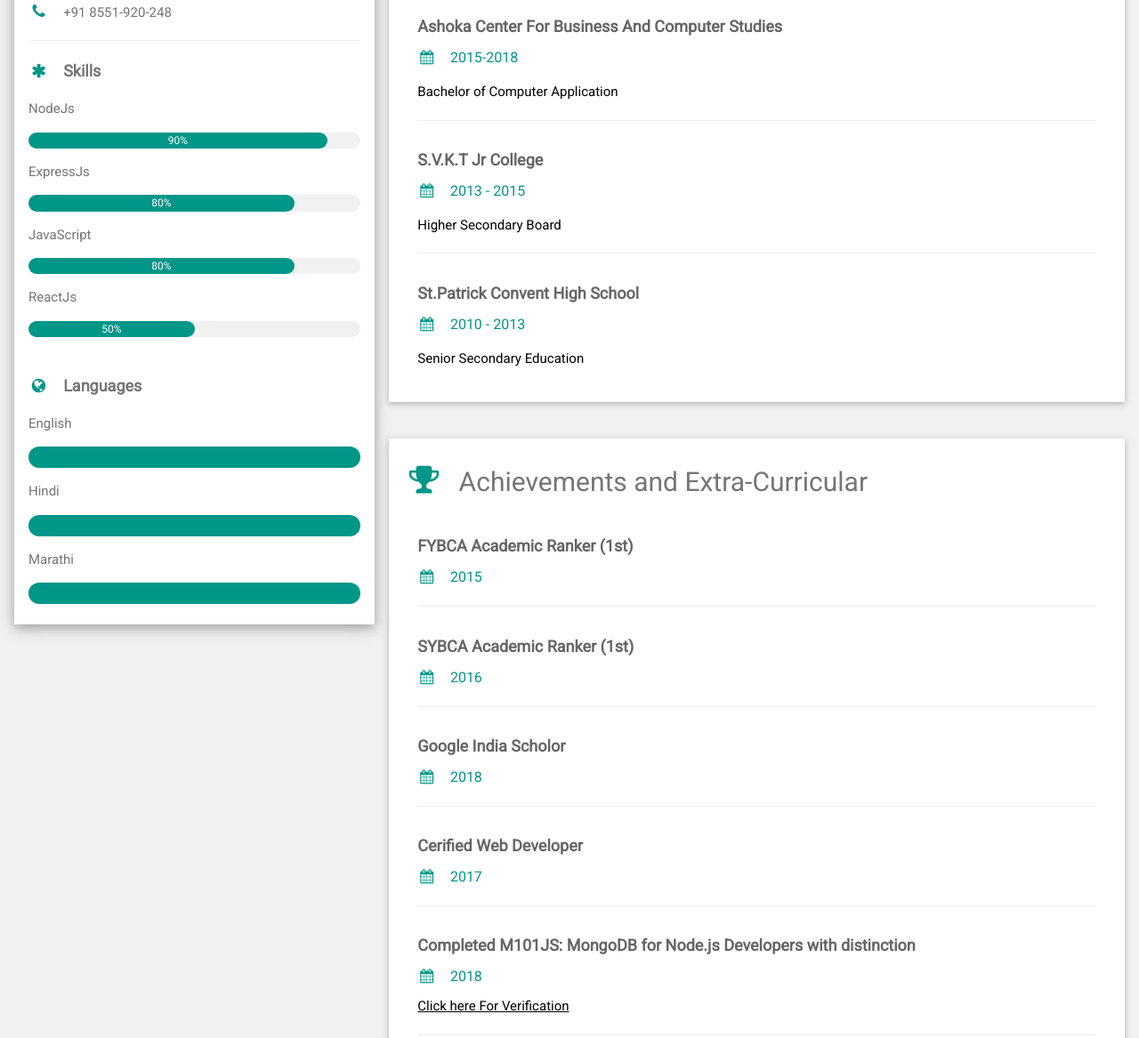
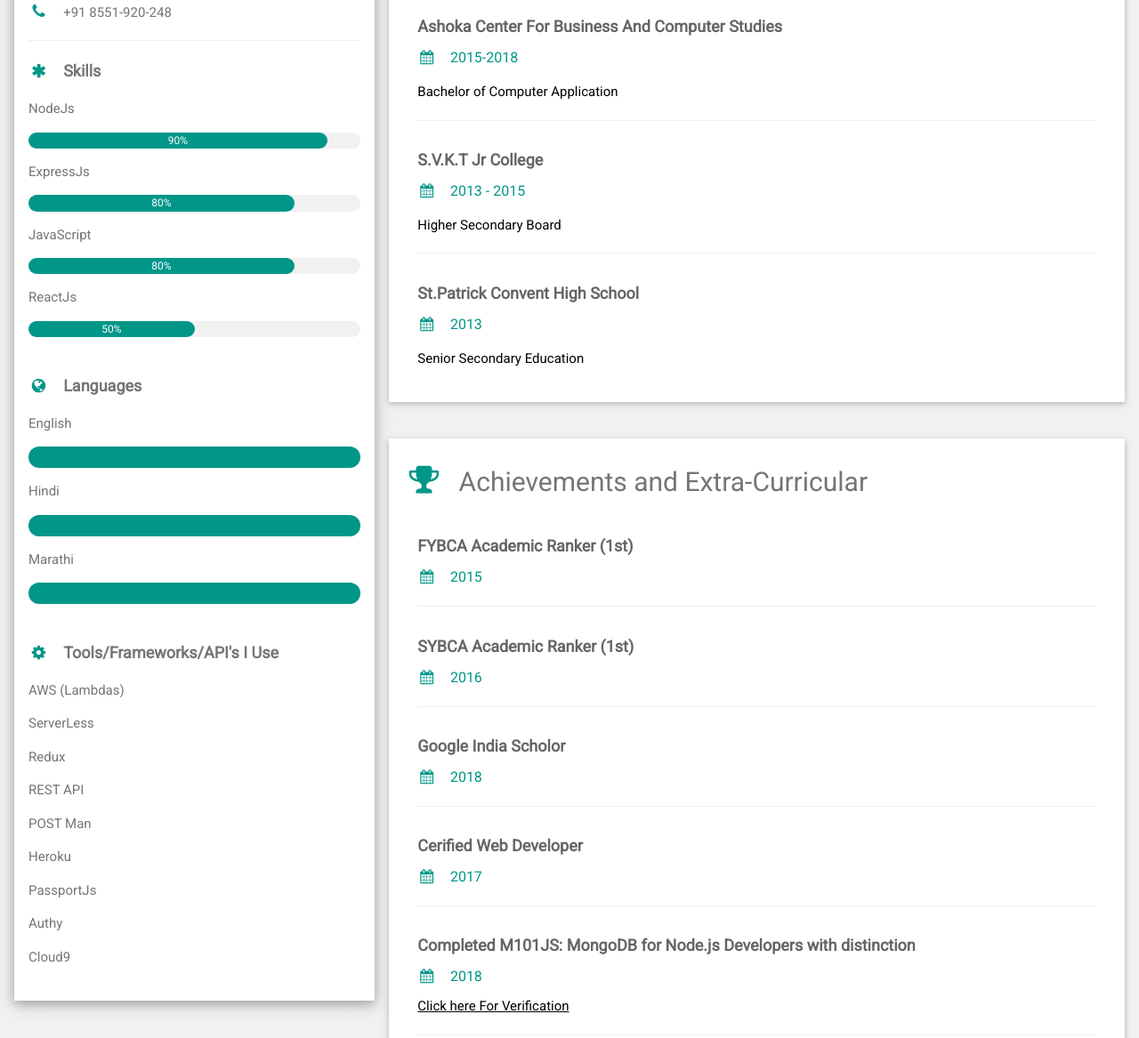
Before and after one commit to ar-naseef/jay-deshmukh.github.io, a plain HTML site: page index.html in a window 1280 px wide. Shown: the part 445-1612 px from the top of the page at 89% size. Drawn offline with nearby package versions, Linux system fonts and the light colour scheme.

Commit message:
dates fix

```diff
--- a/index.html
+++ b/index.html
@@ -69,6 +69,19 @@ html,body,h1,h2,h3,h4,h5,h6 {font-family: "Roboto", sans-serif}
             <div class="w3-round-xlarge w3-teal" style="height:24px;width:100%"></div>
           </div>
           <br>
+
+          <p class="w3-large w3-text-theme"><b><i class="fa fa-cog fa-fw w3-margin-right w3-text-teal"></i>Tools/Frameworks/API's I Use</b></p>
+          <p>AWS (Lambdas)</p>
+          <p>ServerLess</p>
+          <p>Redux</p>
+          <p>REST API</p>
+          <p>POST Man</p>
+          <!-- <p>Docker</p> -->
+          <p>Heroku</p>
+          <p>PassportJs</p>
+          <p>Authy</p>
+          <p>Cloud9</p>
+          <br>
         </div>
       </div><br>
 
@@ -87,7 +100,7 @@ html,body,h1,h2,h3,h4,h5,h6 {font-family: "Roboto", sans-serif}
           <hr>
         </div>
         <div class="w3-container">
-          <h5 class="w3-opacity"><b>Gravity Drops / gravitydrops.in</b></h5>
+          <h5 class="w3-opacity"><b>Web Developer /Gravity Drops</b></h5>
           <h6 class="w3-text-teal"><i class="fa fa-calendar fa-fw w3-margin-right"></i>Dec 2017 - Jan 2018</h6>
           <!-- <p>Consectetur adipisicing elit. Praesentium magnam consectetur vel in deserunt aspernatur est reprehenderit sunt hic. Nulla tempora soluta ea et odio, unde doloremque repellendus iure, iste.</p> -->
           <hr>
@@ -115,7 +128,7 @@ html,body,h1,h2,h3,h4,h5,h6 {font-family: "Roboto", sans-serif}
         </div>
         <div class="w3-container">
           <h5 class="w3-opacity"><b>St.Patrick Convent High School</b></h5>
-          <h6 class="w3-text-teal"><i class="fa fa-calendar fa-fw w3-margin-right"></i>2010 - 2013</h6>
+          <h6 class="w3-text-teal"><i class="fa fa-calendar fa-fw w3-margin-right"></i>2013</h6>
           <p>Senior Secondary Education</p><br>
         </div>
       </div>
@@ -208,6 +221,7 @@ html,body,h1,h2,h3,h4,h5,h6 {font-family: "Roboto", sans-serif}
   <i class="fa fa-pinterest-p w3-hover-opacity"></i>
   <i class="fa fa-twitter w3-hover-opacity"></i> -->
   <a href="https://www.linkedin.com/in/jay-deshmukh/"><i class="fa fa-linkedin w3-hover-opacity"></i></a>
+  <a href="https://github.com/jay-deshmukh"><i class="fa fa-github w3-hover-opacity"></i></a>
   <p>Jay Deshmukh</p>
 </footer>
 
```
